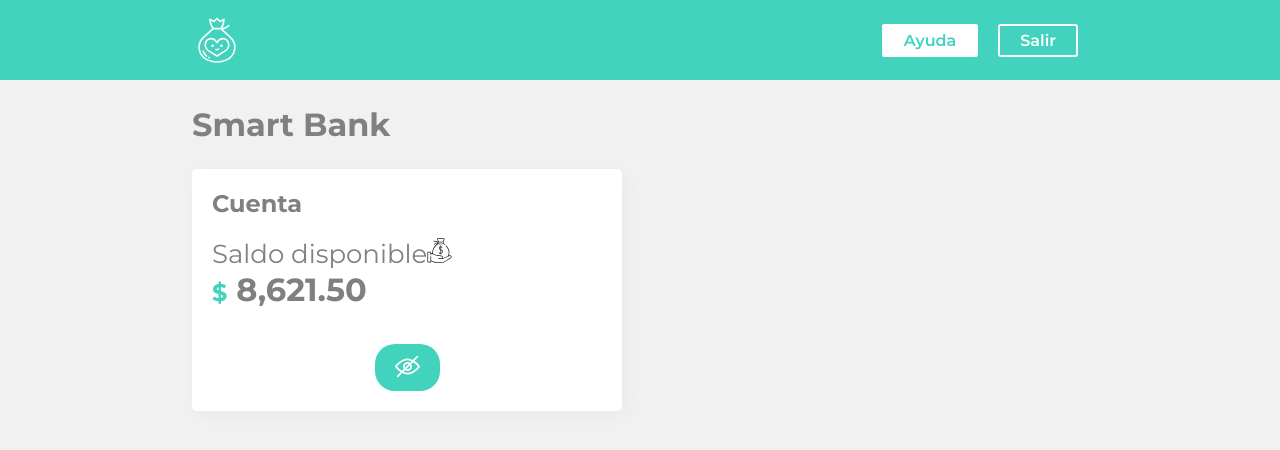
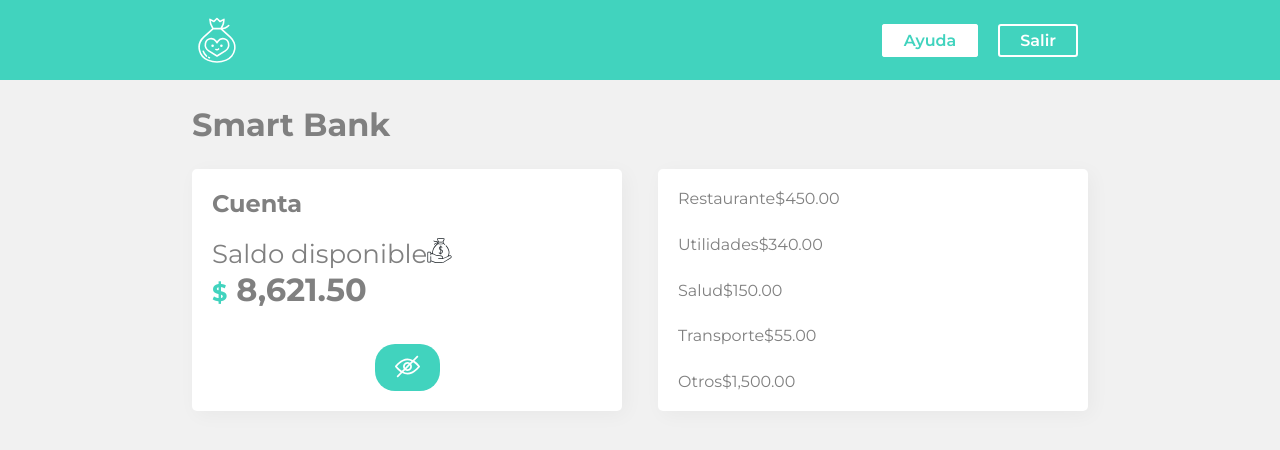
Before and after one commit to OtilioGD/styled-components, a React (Create React App) app: page / in a window 1280 px wide. Shown: the top 450 px of the page. Built offline with nearby package versions, Linux system fonts and the light colour scheme.

Commit message:
Creando lista de movimientos desde info.js

```diff
--- a/src/Components/Container/index.jsx
+++ b/src/Components/Container/index.jsx
@@ -2,6 +2,7 @@ import React from "react";
 import styled from "styled-components";
 import Title from "../Title";
 import Account from "../Account";
+import List from "../List";
 
 
 const StyledContainer = styled.div`
@@ -25,6 +26,7 @@ const Container = () => {
       <Title>Smart Bank</Title>
       <StyledContent>
         <Account />
+        <List />
       </StyledContent>
     </StyledContainer>
   );
--- /dev/null
+++ b/src/Components/List/index.jsx
@@ -0,0 +1,20 @@
+import React from "react";
+import { Box } from "../UI";
+import { lista} from '../../info';
+
+const List = () => {
+    console.log(lista);
+    return <Box>
+        {
+            lista.cargos.map(({id, date, value, from, type}) => {
+                return <div key={ id }>
+                    <span>{ type }</span>
+                    <span>{ value }</span>
+                </div>
+            })
+        }
+
+    </Box>
+}
+
+export default List
```
